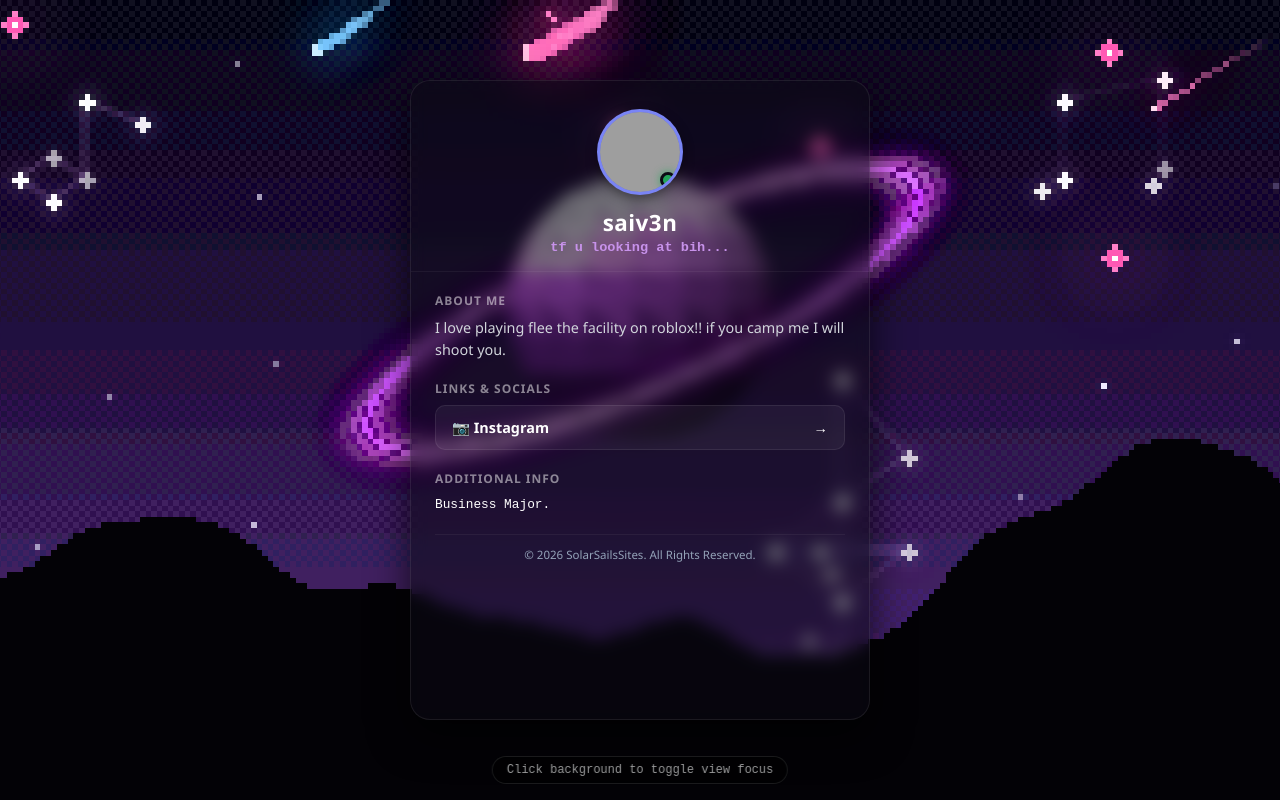
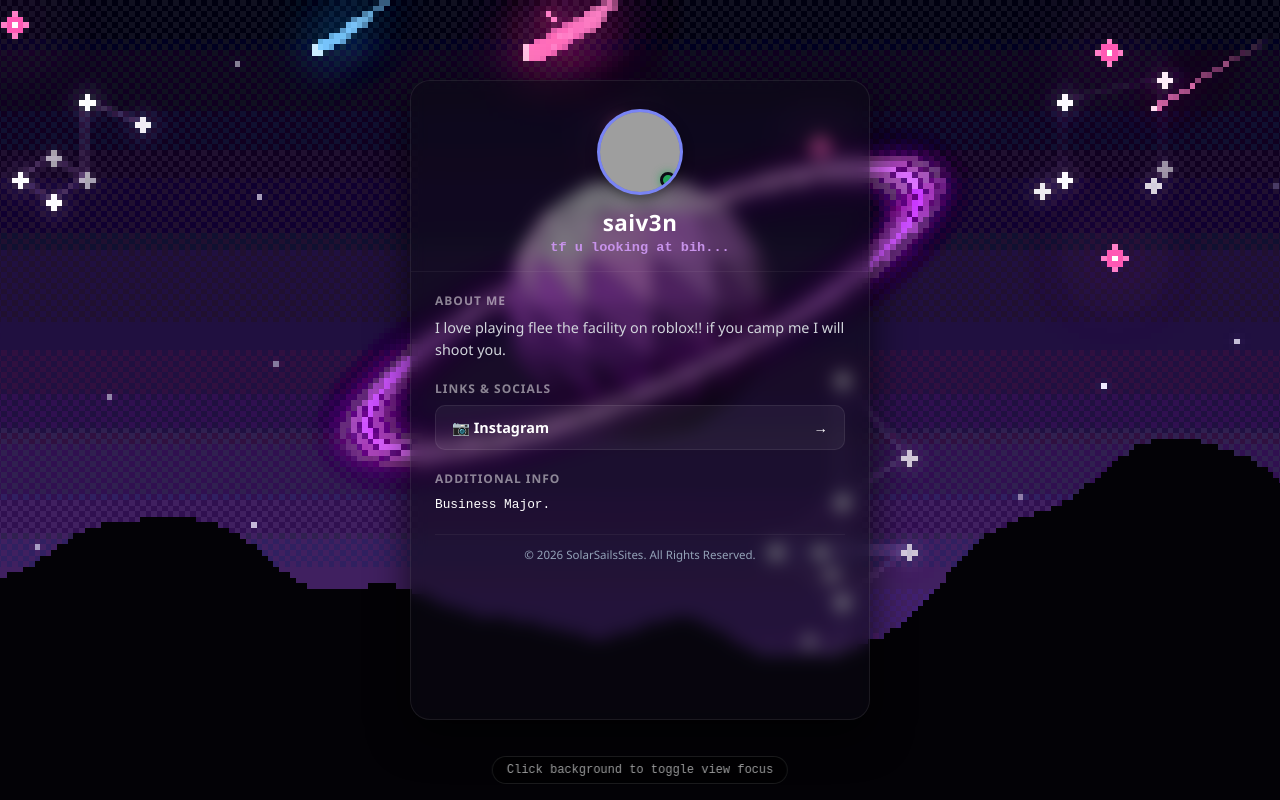
Before and after one commit to SolarSailsSites/Client3-Saiv3n, a plain HTML site: page index.html in a window 1280 px wide. Drawn offline with Linux system fonts and the light colour scheme; grey boxes are pictures that could not be loaded; animation ran at ten frames a second.

Commit message:
small optimization adjustment

```diff
--- a/index.html
+++ b/index.html
@@ -4,7 +4,7 @@
 <head>
     <meta charset="UTF-8">
     <meta name="viewport" content="width=device-width, initial-scale=1.0, maximum-scale=1.0, user-scalable=no">
-    <title>Celestial Engine - Master Bio Engine</title>
+    <title>Saiv3n's Bio</title>
     <link rel="stylesheet" href="style.css">
 </head>
 
--- a/script.js
+++ b/script.js
@@ -44,7 +44,6 @@ function drawPlusStar(ctx, x, y, alpha) {
     ctx.shadowBlur = 4;
     ctx.fillStyle = `rgba(255, 255, 255, ${alpha})`;
 
-    // Draw exact 5-pixel '+' layout (center + top + bottom + left + right)
     ctx.fillRect(x, y, 1, 1); // Center
     ctx.fillRect(x, y - 1, 1, 1); // Top
     ctx.fillRect(x, y + 1, 1, 1); // Bottom
@@ -64,13 +63,12 @@ class ConstellationObject {
             x: originX + node.x,
             y: originY + node.y,
             phase: Math.random() * Math.PI * 2,
-            speed: 0.0008 + Math.random() * 0.0012, // Slow peaceful twinkle
+            speed: 0.0008 + Math.random() * 0.0012,
             baseAlpha: 0.8 + Math.random() * 0.2
         }));
     }
 
     draw(ctx, time) {
-        // Slow flashing connection lines
         let linePulse = 0.22 + Math.sin(time * 0.0006 + this.phaseOffset) * 0.15;
         ctx.shadowBlur = 0;
         ctx.strokeStyle = `rgba(199, 146, 234, ${linePulse})`;
@@ -85,7 +83,6 @@ class ConstellationObject {
             ctx.stroke();
         }
 
-        // Draw 5-pixel '+' stars for each node
         for (let s = 0; s < this.stars.length; s++) {
             let star = this.stars[s];
             let twinkle = Math.sin(time * star.speed + star.phase);
@@ -101,14 +98,9 @@ class ConstellationObject {
 const CARD_BOUNDS = { minX: 68, maxX: 188, minY: 8, maxY: 122 };
 
 const constellations = [
-    // ♪ Single Eighth Note (Left sky flank)
     new ConstellationObject('♪', 16, 16, [
-        { x: 0, y: 16 }, // 0: Diamond left
-        { x: 6, y: 12 }, // 1: Diamond bottom
-        { x: 12, y: 16 }, // 2: Diamond right
-        { x: 6, y: 20 }, // 3: Diamond top
-        { x: 12, y: 2 }, // 4: Stem top
-        { x: 22, y: 6 } // 5: Flag tip
+        { x: 0, y: 16 }, { x: 6, y: 12 }, { x: 12, y: 16 },
+        { x: 6, y: 20 }, { x: 12, y: 2 }, { x: 22, y: 6 }
     ], [
         [0, 1],
         [1, 2],
@@ -118,14 +110,9 @@ const constellations = [
         [4, 5]
     ], 0.0),
 
-    // ♫ Beamed Eighth Notes (Right sky flank)
     new ConstellationObject('♫', 204, 12, [
-        { x: 0, y: 6 }, // 0: Top-left beam star
-        { x: 18, y: 2 }, // 1: Top-right beam star
-        { x: 0, y: 20 }, // 2: Bottom-left note head
-        { x: 18, y: 18 }, // 3: Bottom-right note head
-        { x: -4, y: 22 }, // 4: Left note tail extension
-        { x: 16, y: 21 } // 5: Right note tail extension
+        { x: 0, y: 6 }, { x: 18, y: 2 }, { x: 0, y: 20 },
+        { x: 18, y: 18 }, { x: -4, y: 22 }, { x: 16, y: 21 }
     ], [
         [0, 1],
         [0, 2],
@@ -134,29 +121,21 @@ const constellations = [
         [3, 5]
     ], 1.5),
 
-    // 𝄞 Treble Clef (Enlarged and placed down in the lower right sky)
     new ConstellationObject('𝄞', 152, 68, [
-        { x: 12, y: 0 }, // 0: Top peak node
-        { x: 24, y: 14 }, // 1: Upper-right triangle node
-        { x: 12, y: 22 }, // 2: Upper-middle spine intersection
-        { x: 0, y: 31 }, // 3: Far-left wing node
-        { x: 12, y: 40 }, // 4: Lower-middle spine intersection
-        { x: 24, y: 31 }, // 5: Far-right belly node
-        { x: 8, y: 31 }, // 6: Inner curl hook node
-        { x: 10, y: 35 }, // 7: Inner curl lower drop tip
-        { x: 12, y: 50 }, // 8: Bottom spine node
-        { x: 6, y: 47 } // 9: Bottom-left tail node
+        { x: 12, y: 0 }, { x: 24, y: 14 }, { x: 12, y: 22 },
+        { x: 0, y: 31 }, { x: 12, y: 40 }, { x: 24, y: 31 },
+        { x: 8, y: 31 }, { x: 10, y: 35 }, { x: 12, y: 50 }, { x: 6, y: 47 }
     ], [
-        [0, 8], // 1. Straight vertical spine main shaft
+        [0, 8],
         [0, 1],
-        [1, 2], // 2. Top loop triangle
+        [1, 2],
         [2, 3],
-        [3, 4], // 3. Left wing sweep
-        [3, 5], // 4. Horizontal cross bar
+        [3, 4],
+        [3, 5],
         [5, 6],
-        [6, 7], // 5. Inner curl hook
-        [4, 5], // 6. Lower right loop connection
-        [8, 9] // 7. Bottom-left tail hook
+        [6, 7],
+        [4, 5],
+        [8, 9]
     ], 3.0)
 ];
 
@@ -273,10 +252,10 @@ function triggerLaunchBurst(x, y, colorSet) {
     }
 }
 
-// --- 8. CRYSTALLINE GEMSTONE LOW-POLY SPHERE MESH GENERATOR ---
+// --- 8. OPTIMIZED LOW-POLY SPHERE MESH (96 Triangles instead of 192) ---
 const rawPlanetFaces = [];
-const latSteps = 12;
-const lonSteps = 16;
+const latSteps = 8;
+const lonSteps = 12;
 const sphereRadius = 24;
 
 for (let i = 0; i < latSteps; i++) {
@@ -309,8 +288,17 @@ for (let i = 0; i < latSteps; i++) {
     }
 }
 
-// --- 9. ANIMATED RENDER LOOP PASS ---
+// --- 9. STABLE DELTA-TIME ANIMATED RENDER LOOP ---
+let lastTime = 0;
+
 function renderScene(timestamp) {
+    if (!lastTime) lastTime = timestamp;
+    let deltaTime = timestamp - lastTime;
+
+    // Cap max delta time to prevent spiraling or large jumps when tabbed out
+    if (deltaTime > 100) deltaTime = 100;
+    lastTime = timestamp;
+
     const time = timestamp || 0;
 
     // A. Base Sky Render Loop (Gradient + Dithering)
@@ -353,7 +341,6 @@ function renderScene(timestamp) {
     // B. RENDER BACKGROUND LAYER (BEHIND PLANET)
     ctx.putImageData(imgData, 0, 0);
 
-    // 1. Render Standalone Background Stars
     for (let i = 0; i < standaloneStars.length; i++) {
         let star = standaloneStars[i];
         let twinkle = Math.sin(time * star.speed + star.phase);
@@ -366,12 +353,10 @@ function renderScene(timestamp) {
         ctx.fillRect(star.x, star.y, 1, 1);
     }
 
-    // 2. Render Distinct Constellation Objects (with 5-pixel '+' stars)
     for (let c = 0; c < constellations.length; c++) {
         constellations[c].draw(ctx, time);
     }
 
-    // 3. Meteors & Burst Particles
     if (time - lastMeteorTime > nextMeteorDelay) {
         spawnMeteor();
         lastMeteorTime = time;
```
